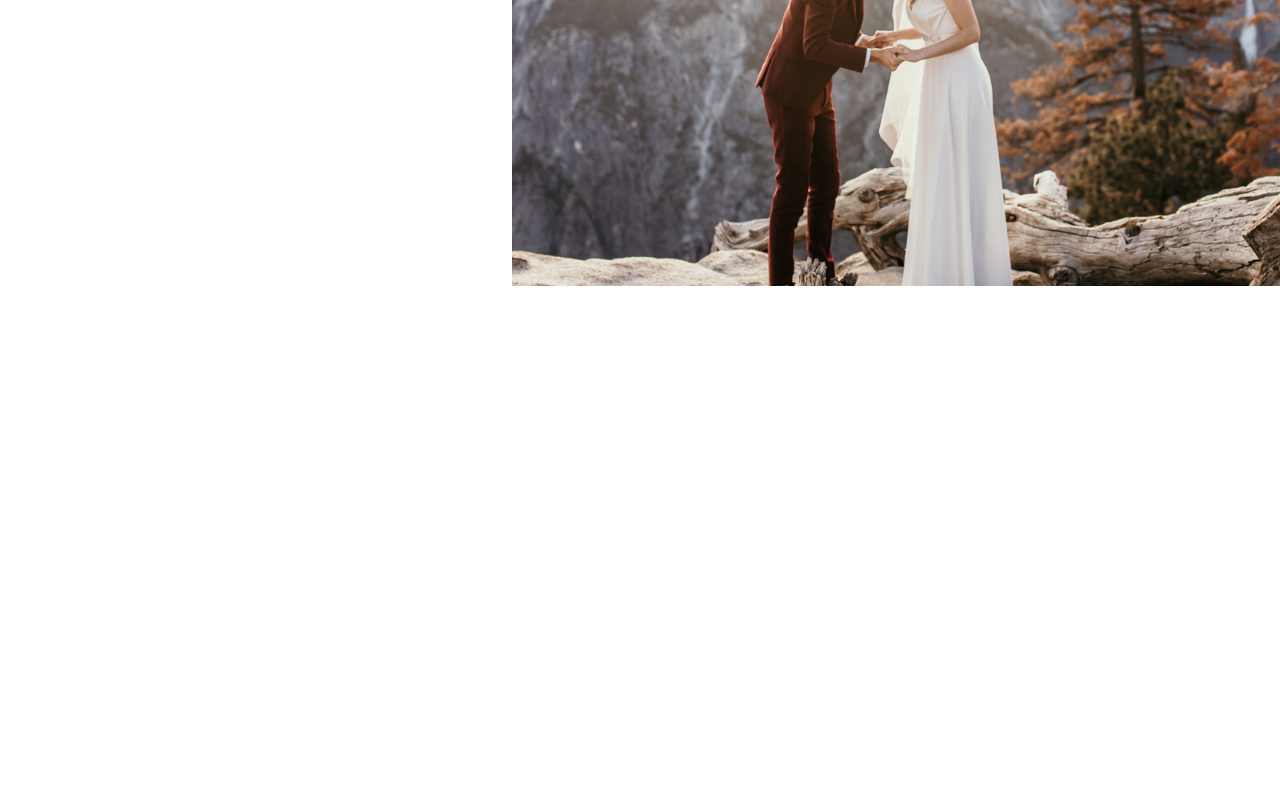
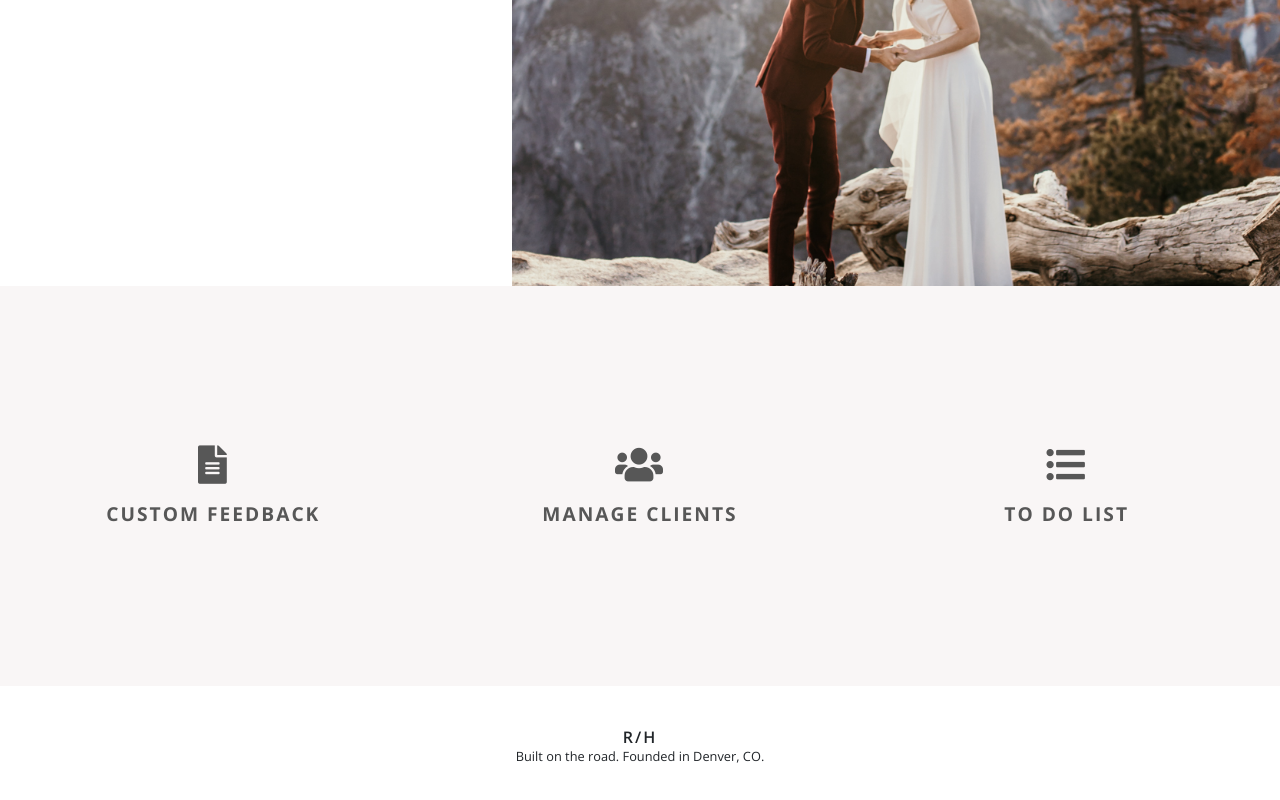
Before and after one commit to looking-fox/ecrm, a React (Create React App) app: page / in a window 1280 px wide. Shown: the part 514-1314 px from the top of the page. Before the commit the page ends 800 px from the top, so only its background shows below. Built offline with nearby package versions, Linux system fonts and the light colour scheme.

Commit message:
Footer added. Feature component created with icons.

```diff
--- a/public/index.html
+++ b/public/index.html
@@ -9,6 +9,11 @@
     <!-- Bootstrap CSS Script -->
     <link rel="stylesheet" href="https://stackpath.bootstrapcdn.com/bootstrap/4.1.3/css/bootstrap.min.css" integrity="sha384-MCw98/SFnGE8fJT3GXwEOngsV7Zt27NXFoaoApmYm81iuXoPkFOJwJ8ERdknLPMO" crossorigin="anonymous">
      <!-- Bootstrap CSS Script -->
+
+     <!-- FontAwesome Library -->
+     <link rel="stylesheet" href="https://use.fontawesome.com/releases/v5.4.1/css/all.css" integrity="sha384-5sAR7xN1Nv6T6+dT2mhtzEpVJvfS3NScPQTrOxhwjIuvcA67KV2R5Jz6kr4abQsz" crossorigin="anonymous">
+      <!-- FontAwesome Library -->
+
 
     <!--
       manifest.json provides metadata used when your web app is added to the
--- a/src/components/Features/Features.css
+++ b/src/components/Features/Features.css
@@ -1,3 +1,25 @@
 .features {
-    height: 100vh;
+    height: 50vh;
+    background-color: #f9f6f6;
+    display: grid;
+    grid-template-columns: repeat(12, 1fr);
+    justify-content: center;
+    align-content: center;
+
 }
+
+.item {
+    height: 10vh;
+    grid-column: span 4;
+    font-size: 1.2em;
+    letter-spacing: 2px;
+    text-align: center;
+    font-weight: 700;
+    color: #575757;
+    align-self: center;
+  justify-self: center;
+}
+.item i {
+    font-size: 2em;
+    margin-bottom: 20px;
+}
--- a/src/components/Features/Features.js
+++ b/src/components/Features/Features.js
@@ -5,7 +5,20 @@ export default class Features extends Component {
   render() {
     return (
       <div className="features">
-        Features
+        <div className="item">
+        <i className="fas fa-file-alt"></i>
+          <p>CUSTOM FEEDBACK </p>
+        </div>
+
+        <div className="item">
+        <i className="fas fa-users"></i>
+          <p>MANAGE CLIENTS </p>
+        </div>
+
+        <div className="item">
+        <i className="fas fa-list-ul"></i>
+          <p>TO DO LIST </p>
+        </div>
       </div>
     )
   }
--- /dev/null
+++ b/src/components/Footer/Footer.css
@@ -0,0 +1,15 @@
+.footer{
+    height: 15vh;
+    display: flex;
+    justify-content: center;
+    align-items: center;
+    flex-direction: column;
+}
+.footer h2 {
+    font-weight: 600;
+    letter-spacing: 2px;
+    margin-bottom: 5px;
+}
+.footer p {
+    font-size: 0.8em;
+}
--- /dev/null
+++ b/src/components/Footer/Footer.js
@@ -0,0 +1,13 @@
+import React, { Component } from 'react'
+import './Footer.css'
+
+export default class Footer extends Component {
+  render() {
+    return (
+      <div className="footer">
+        <h2> R/H </h2>
+        <p>Built on the road. Founded in Denver, CO.</p>
+      </div>
+    )
+  }
+}
--- a/src/components/Home/Home.js
+++ b/src/components/Home/Home.js
@@ -4,6 +4,7 @@ import axios from 'axios'
 import './Home.css'
 import head from '../../assets/head.jpg'
 import Features from '../Features/Features'
+import Footer from '../Footer/Footer'
 
 
 export default class Home extends Component {
@@ -44,6 +45,9 @@ export default class Home extends Component {
             <img className ="mainimage" src={head} alt="Yosemite Elopement"/>
         </div>
 
+        <Features/>
+        <Footer/>
+
       </div>
     )
   }
```
